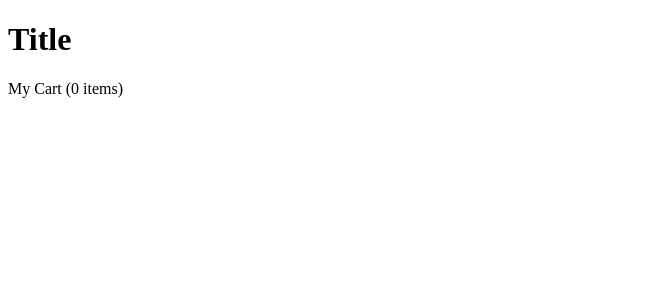
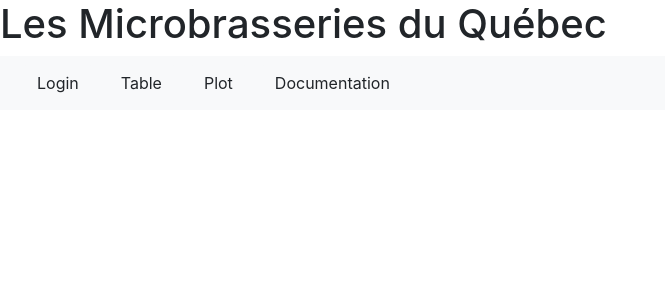
Before and after one commit to Jalbertho/IFT3225_PRJ3, a PHP site: page /index.html in a window 1280 px wide. Shown: the top 300 px of the page, without its empty margins (0-665 px from the left). Run offline with PHP 8.4, Linux system fonts and the light colour scheme; some libraries are stand-ins or nearby versions.

Commit message:
implementing login

```diff
--- a/index.html
+++ b/index.html
@@ -2,22 +2,24 @@
 <html lang="fr">
 <head>
   <meta charset="UTF-8">
-  <title>Title</title>
+  <title>Microbrasseries</title>
   <meta name="viewport" content="width=device-width, initial-scale=1, shrink-to-fit=no">
-
-  <!-- <link rel="stylesheet" href="stylesheets/jsonstore.css" type="text/css" media="screen" charset="utf-8"/> -->
-  <!-- <link rel="stylesheet" href="https://cdn.datatables.net/1.11.5/css/jquery.dataTables.min.css" type="text/css" media="screen" charset="utf-8"/> -->
   <link rel="stylesheet" href="https://cdn.datatables.net/1.11.5/css/jquery.dataTables.min.css">
-  <!-- <script type="text/javascript" src="http://ajax.googleapis.com/ajax/libs/jquery/1.4.2/jquery.min.js"></script> -->
-  <!-- <script type="text/javascript" src="https://ajax.aspnetcdn.com/ajax/jQuery/jquery-3.4.1.min.js"></script> -->
+  <link rel="stylesheet" href="https://stackpath.bootstrapcdn.com/bootstrap/4.4.1/css/bootstrap.min.css"
+        integrity="sha384-Vkoo8x4CGsO3+Hhxv8T/Q5PaXtkKtu6ug5TOeNV6gBiFeWPGFN9MuhOf23Q9Ifjh" crossorigin="anonymous">
 </head>
 <body>
   <div id="container">
     <div id="header">
-      <h1>Title</h1>
-      <div class="cart-info">
-        My Cart (<span class="cart-items">0</span> items)
-      </div>
+      <h1>Les Microbrasseries du Québec</h1>
+      <nav class="navbar navbar-expand-lg navbar-light bg-light">
+        <form id="navigation" class="form-inline">
+          <button class="btn btn-light mx-2" type="button" href="#/login">Login</button>
+          <button class="btn btn-light mx-2" type="button" href="#/table">Table</button>
+          <button class="btn btn-light mx-2" type="button" href="#/plot">Plot</button>
+          <button class="btn btn-light mx-2" type="button" href="#/doc">Documentation</button>
+        </form>
+      </nav>
     </div>
     <div id="main">
       <!-- <table>
--- a/javascripts/script.js
+++ b/javascripts/script.js
@@ -1,5 +1,5 @@
 $(document).ready(function(){
-  app.run('#/');
+  app.run('#/login');
 });
 
 var getBrasseries = function(){
@@ -48,7 +48,15 @@ var app = $.sammy('#main', function() {
   });*/
 
   this.get('#/', function(context) {
-    console.log("#/");
+    context.app.swap('');
+    /*$.each(this.items, function(i, item) {
+      context.render('templates/item.template', {id: i, item: item})
+             .appendTo(context.$element());
+    });*/
+  });
+
+  this.get('#/login', function(context) {
+    console.log("#/login");
     context.app.swap('');
     /*$.each(this.items, function(i, item) {
       context.render('templates/item.template', {id: i, item: item})
```
Also changed, not shown: exists.php (added, +28 -0 lines), index.php (+8 -1 lines).
